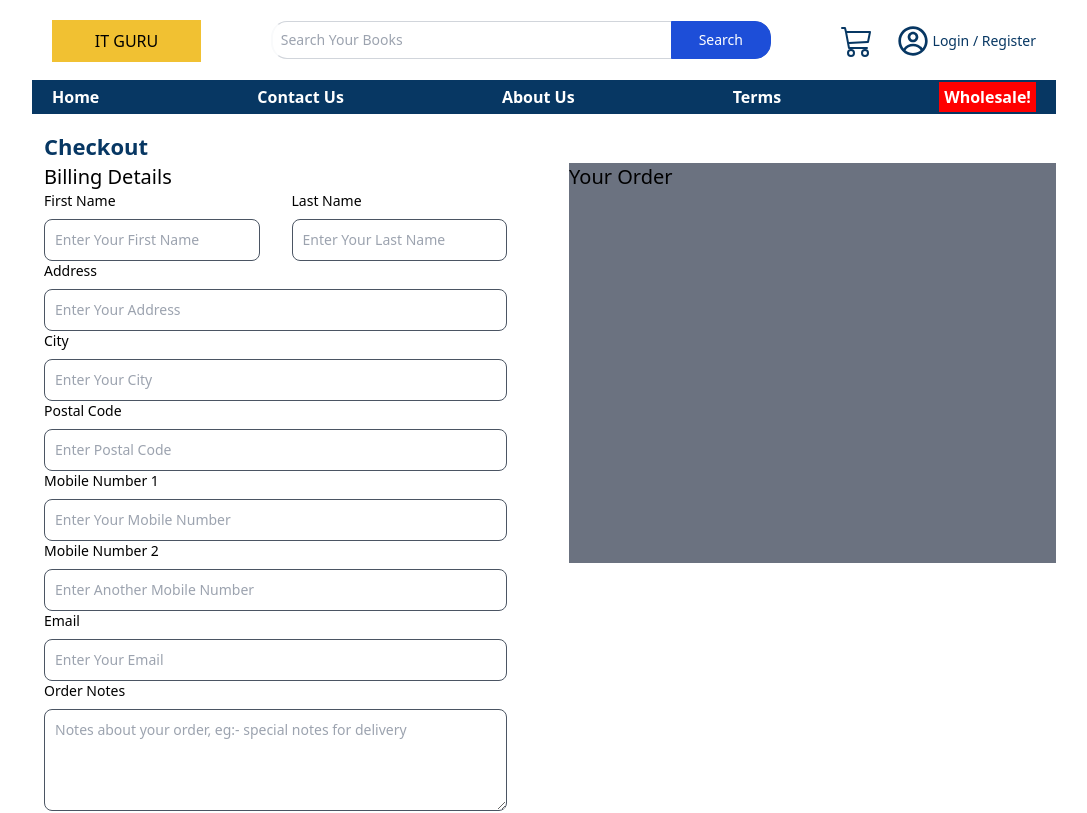
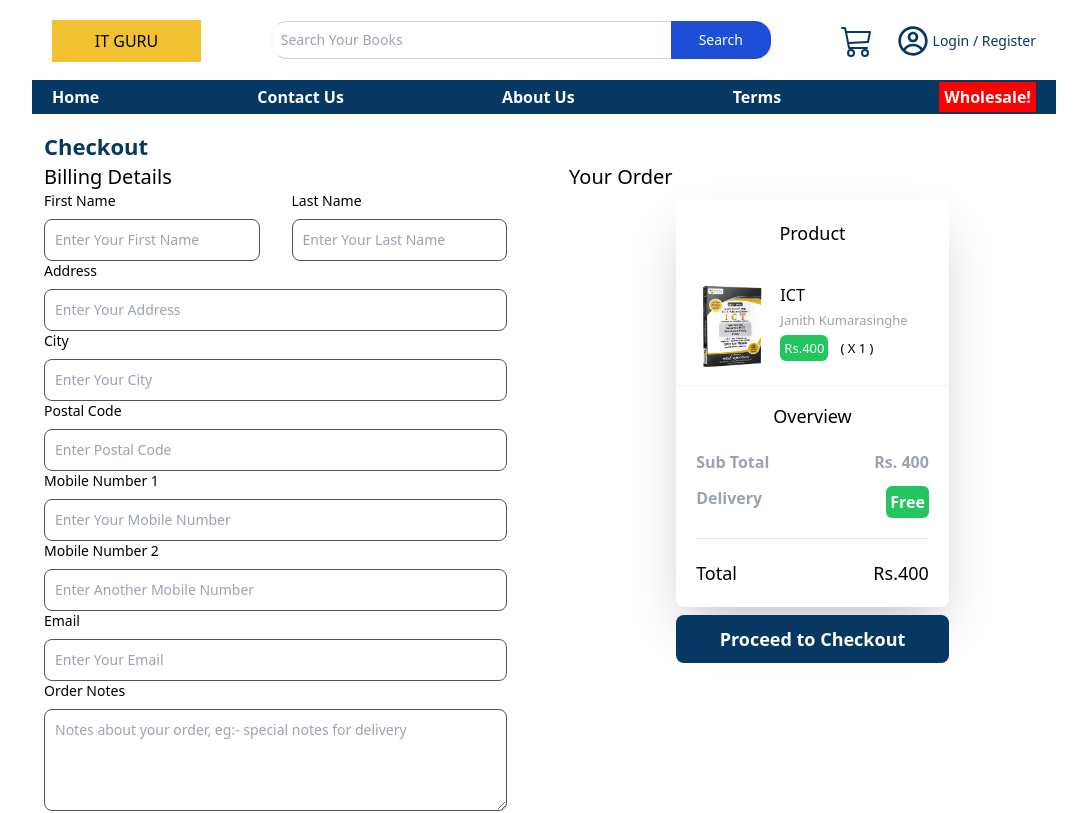
Before and after one commit to IT-Guru-Books-Store/ecomm-app-user, a Next.js app: page /checkout in a window 1280 px wide. Shown: the top 813 px of the page, without its empty margins (96-1183 px from the left). Built offline with nearby package versions, Linux system fonts and the light colour scheme.

Commit message:
updating orderItems

```diff
--- a/app/checkout/page.js
+++ b/app/checkout/page.js
@@ -1,3 +1,4 @@
+import OrderItem from "@/components/orderItem/OrderItem";
 import TextBox from "@/components/textBox/TextBox";
 import React from "react";
 
@@ -68,8 +69,45 @@ const Checkout = () => {
           </form>
         </div>
         {/* Your Order */}
-        <div className="bg-gray-500 h-[50vh]">
+        <div className="flex flex-col w-full h-[50vh]">
           <h2 className="text-xl">Your Order</h2>
+
+          <div className="max-w-[500px] mt-5 lg:mt-0 mx-[22%]">
+            <div className="rounded-lg text-black my-2 py-5 shadow-2xl">
+              <div className="flex justify-center mb-5">
+                <h1 className="text-lg ">Product</h1>
+              </div>
+              <div>
+                <OrderItem />
+              </div>
+              <div className="flex justify-center mb-5">
+                <h1 className="text-lg ">Overview</h1>
+              </div>
+              <div className="flex flex-col gap-3 mx-5 font-semibold text-gray-400">
+                <div className="flex justify-between">
+                  <span>Sub Total</span>
+                  <span>Rs. 400</span>
+                </div>
+                <div className="flex justify-between">
+                  <span>Delivery</span>
+                  <span className="bg-green-500 rounded-md text-white p-1">
+                    Free
+                  </span>
+                </div>
+              </div>
+              <hr className="h-px my-5 bg-gray-200 border-0 mx-5"></hr>
+              <div className=" text-lg flex justify-between mx-5">
+                <span>Total</span>
+                <span>Rs.400 </span>
+              </div>
+            </div>
+            <button
+              type="button"
+              className="w-[100%] font-bold text-lg text-white bg-[#073763] py-2.5 px-5 rounded-lg mb-8"
+            >
+              Proceed to Checkout
+            </button>
+          </div>
         </div>
       </div>
     </div>
--- /dev/null
+++ b/components/orderItem/OrderItem.js
@@ -0,0 +1,51 @@
+import React from "react";
+import Image from "next/image";
+import prodImg from "../../assets/images/it book.png";
+
+const OrderItem = () => {
+  return (
+    <div className="bg-white p-4 my-4 border-b border-gray-100 max-w-[500px] mx-auto">
+      <div className="flex flex-row">
+        <Image
+          src={prodImg}
+          alt="product-img"
+          className="rounded-lg w-[30%] object-cover"
+        />
+        <div className="flex-1 ml-4">
+          <div className="flex flex-row items-start justify-between">
+            <h1 className="text-[16px] w-[85%]">ICT</h1>
+            {/* <button className="text-gray-400">
+              <MdDeleteOutline />
+            </button> */}
+          </div>
+          <span className="text-[13px] text-gray-400">Janith Kumarasinghe</span>
+          <div className="mt-1 flex flex-row gap-x-2">
+            <div>
+              <span className="text-[13px] bg-green-500 text-white p-1 rounded-md">
+                Rs.400
+              </span>
+            </div>
+            <div>
+              <span className="text-[13px] text-black p-1 rounded-md">
+                ( X 1 )
+              </span>
+            </div>
+          </div>
+          {/* <div className="flex mt-3 w-30">
+            <button className="bg-gray-200 px-2">
+              <IoIosRemove />
+            </button>
+            <span className="w-[60px] flex justify-center border-solid border-2">
+              {item.quantity}
+            </span>
+            <button className="bg-gray-200 px-2">
+              <IoIosAdd />
+            </button>
+          </div> */}
+        </div>
+      </div>
+    </div>
+  );
+};
+
+export default OrderItem;
```
